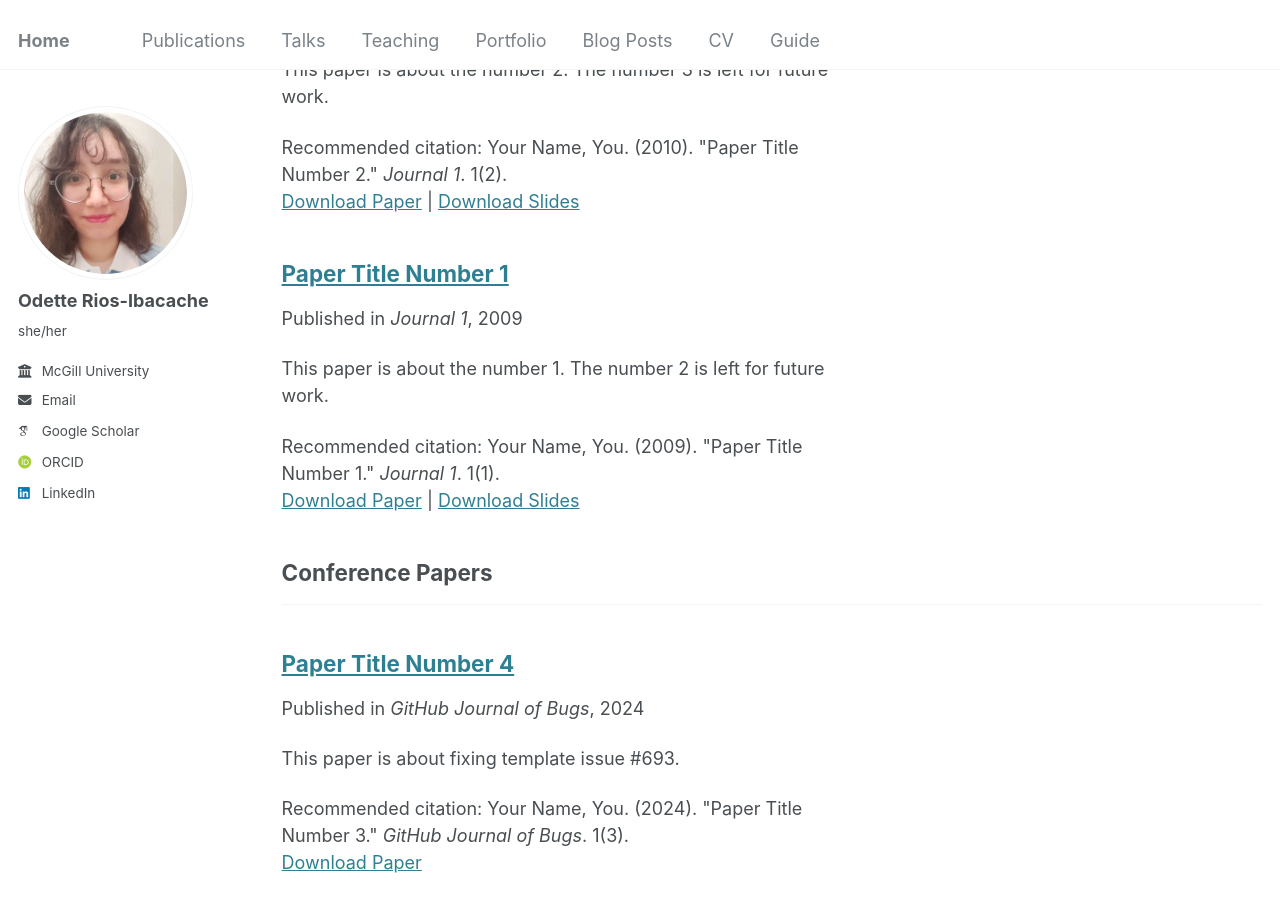
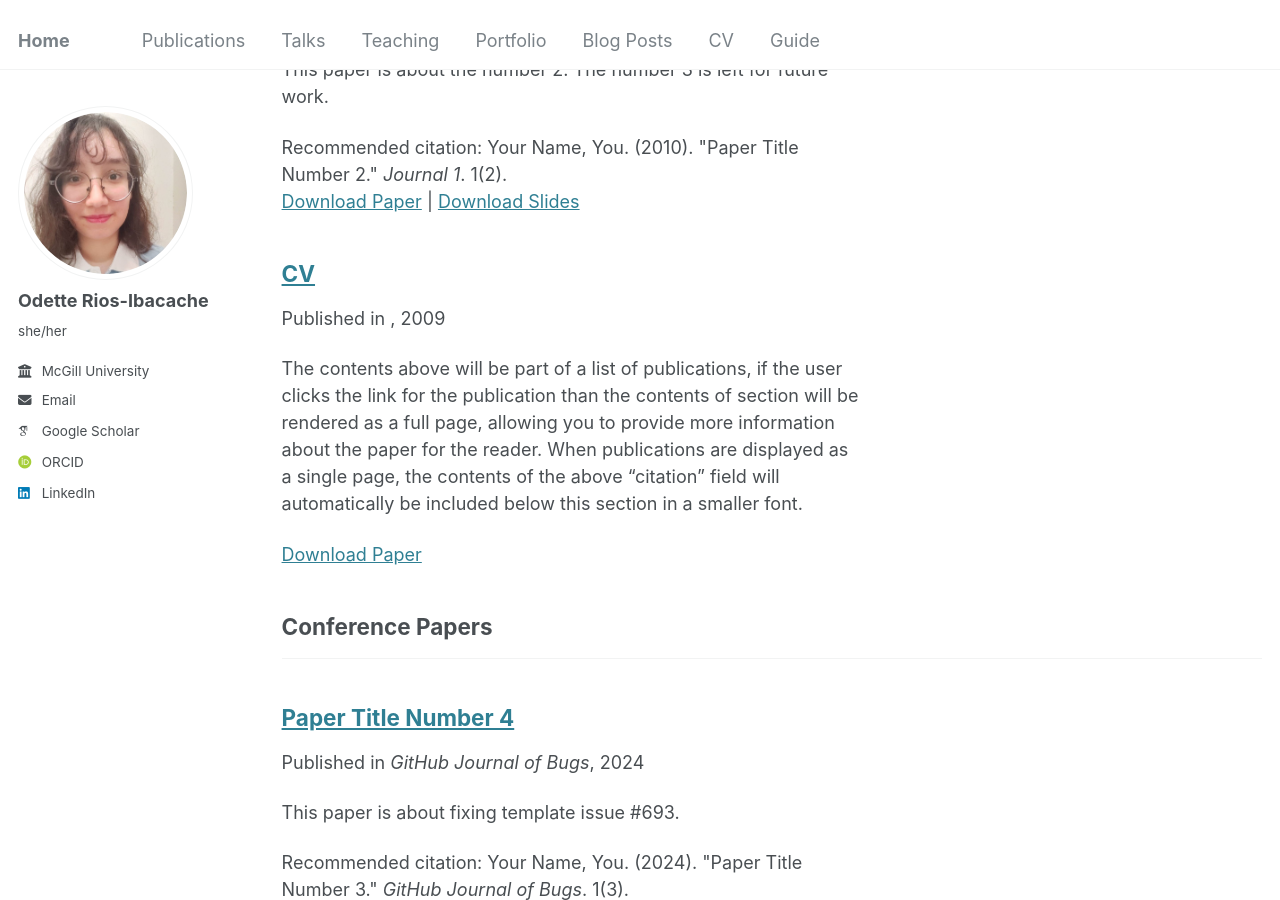
Before and after one commit to OdetteRiosI/odetteriosi.github.io, a Jekyll site: the page built from _pages/publications.html, in a window 1280 px wide and 900 px high, scrolled down 649 px. Built offline with Jekyll 4.4.1, drawn with Linux system fonts in a browser that asks for light colours; some web fonts are replaced.

Commit message:
Update CV_pdf.md

```diff
--- a/_publications/2009-10-01-paper-title-number-1.md
+++ b/_publications/2009-10-01-paper-title-number-1.md
@@ -1,14 +1,10 @@
 ---
-title: "Paper Title Number 1"
-collection: publications
+title: "CV"
+collection: CV
 category: manuscripts
-permalink: /publication/2009-10-01-paper-title-number-1
-excerpt: 'This paper is about the number 1. The number 2 is left for future work.'
-date: 2009-10-01
-venue: 'Journal 1'
-slidesurl: 'http://academicpages.github.io/files/slides1.pdf'
-paperurl: 'http://academicpages.github.io/files/paper1.pdf'
-citation: 'Your Name, You. (2009). &quot;Paper Title Number 1.&quot; <i>Journal 1</i>. 1(1).'
+permalink: /CV/CV_updated.pdf
+slidesurl: 'http://odetteriosi.github.io/files/CV_Odette_Rios_Ibacache_Updated.pdf'
+paperurl: 'http://odetteriosi.github.io/files/CV_Odette_Rios_Ibacache_Updated.pdf'
 ---
 
 The contents above will be part of a list of publications, if the user clicks the link for the publication than the contents of section will be rendered as a full page, allowing you to provide more information about the paper for the reader. When publications are displayed as a single page, the contents of the above "citation" field will automatically be included below this section in a smaller font.
```
